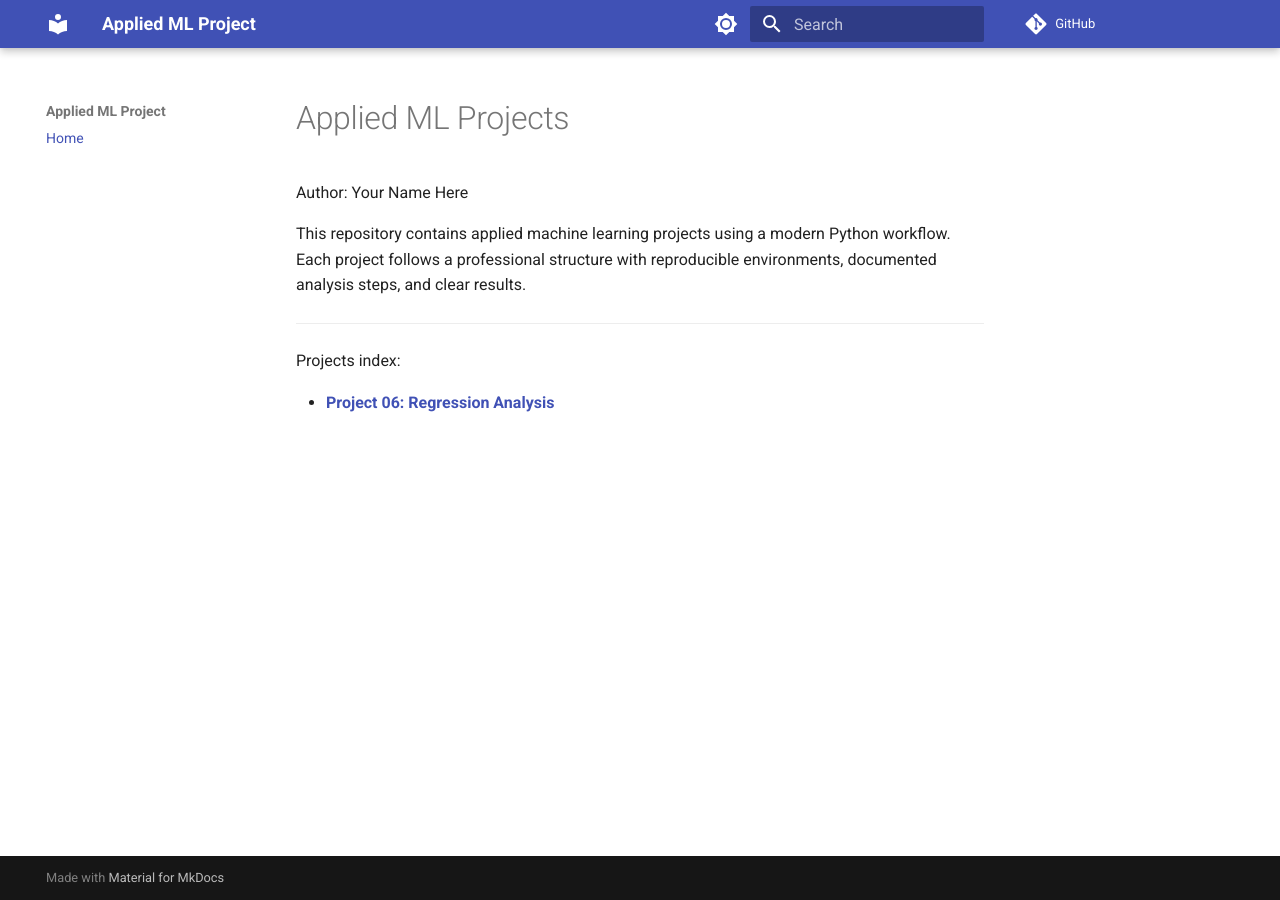
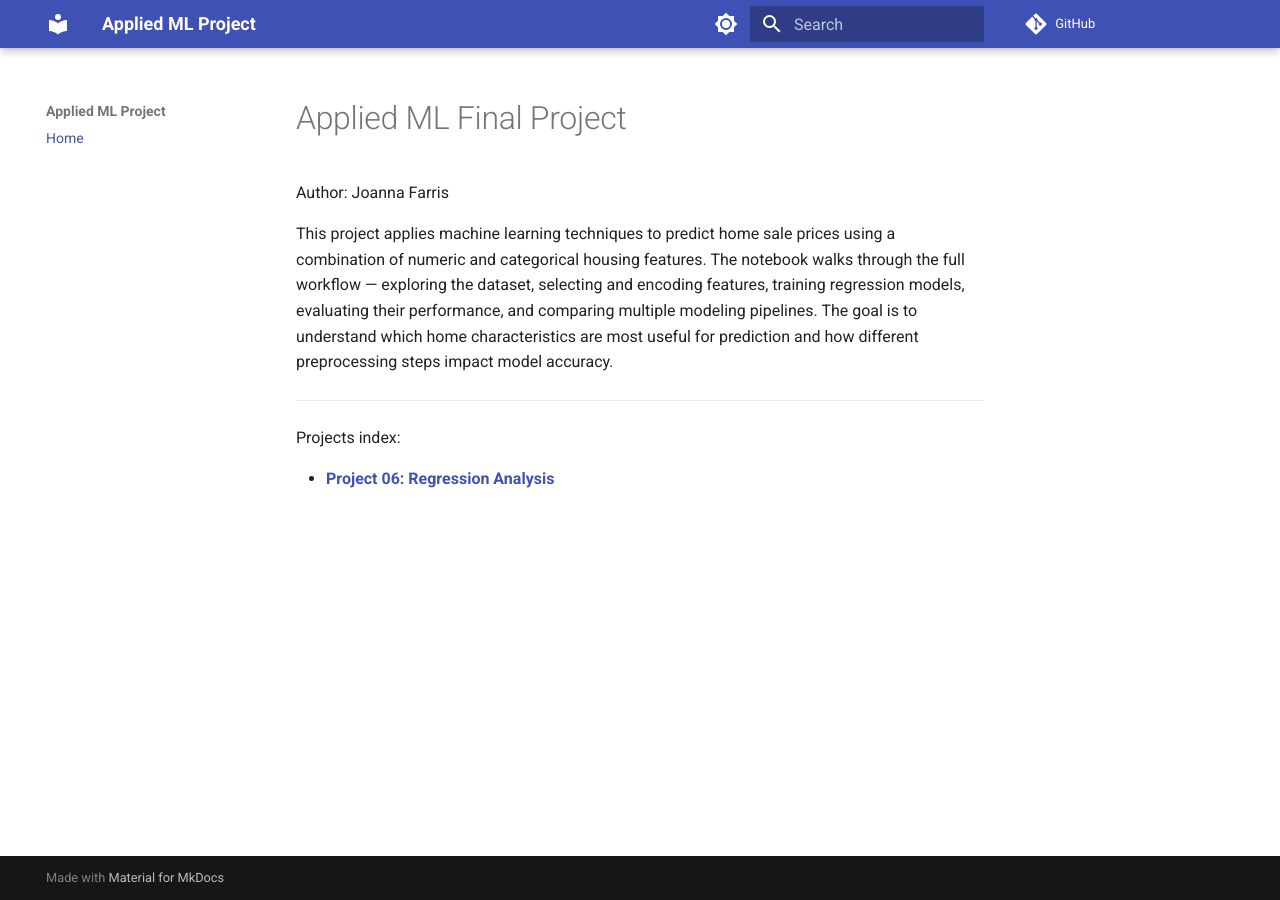
Before and after one commit to Pojetta/ml_regression_farris, an MkDocs documentation site: the page built from docs/index.md, in a window 1280 px wide. Built offline with MkDocs 1.6.1 and Material for MkDocs 9.7.7, drawn with Linux system fonts in a browser that asks for light colours; comment, search, counter and statistics services are not loaded.

Commit message:
Update index

```diff
--- a/docs/index.md
+++ b/docs/index.md
@@ -1,9 +1,8 @@
-# Applied ML Projects
+# Applied ML Final Project
 
-Author: Your Name Here
+Author: Joanna Farris
 
-This repository contains applied machine learning projects using a modern Python workflow.
-Each project follows a professional structure with reproducible environments, documented analysis steps, and clear results.
+This project applies machine learning techniques to predict home sale prices using a combination of numeric and categorical housing features. The notebook walks through the full workflow — exploring the dataset, selecting and encoding features, training regression models, evaluating their performance, and comparing multiple modeling pipelines. The goal is to understand which home characteristics are most useful for prediction and how different preprocessing steps impact model accuracy.
 
 ---
 
```
Also changed, not shown: 1 other file.
